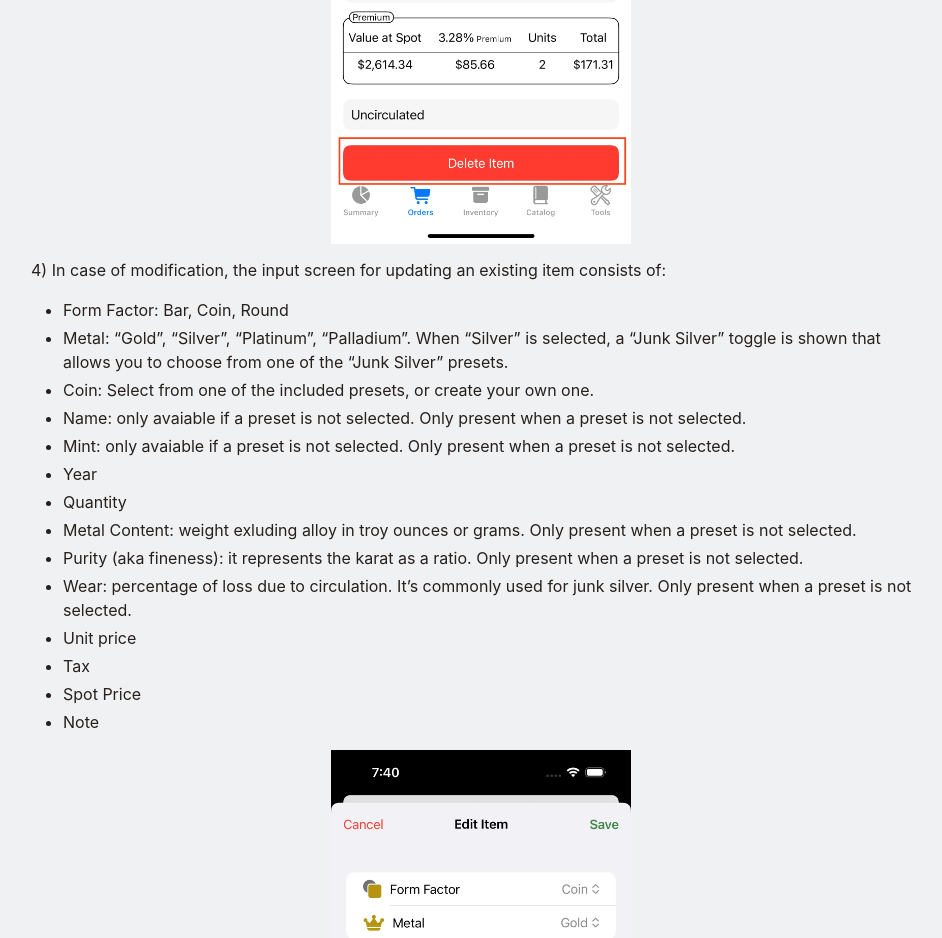
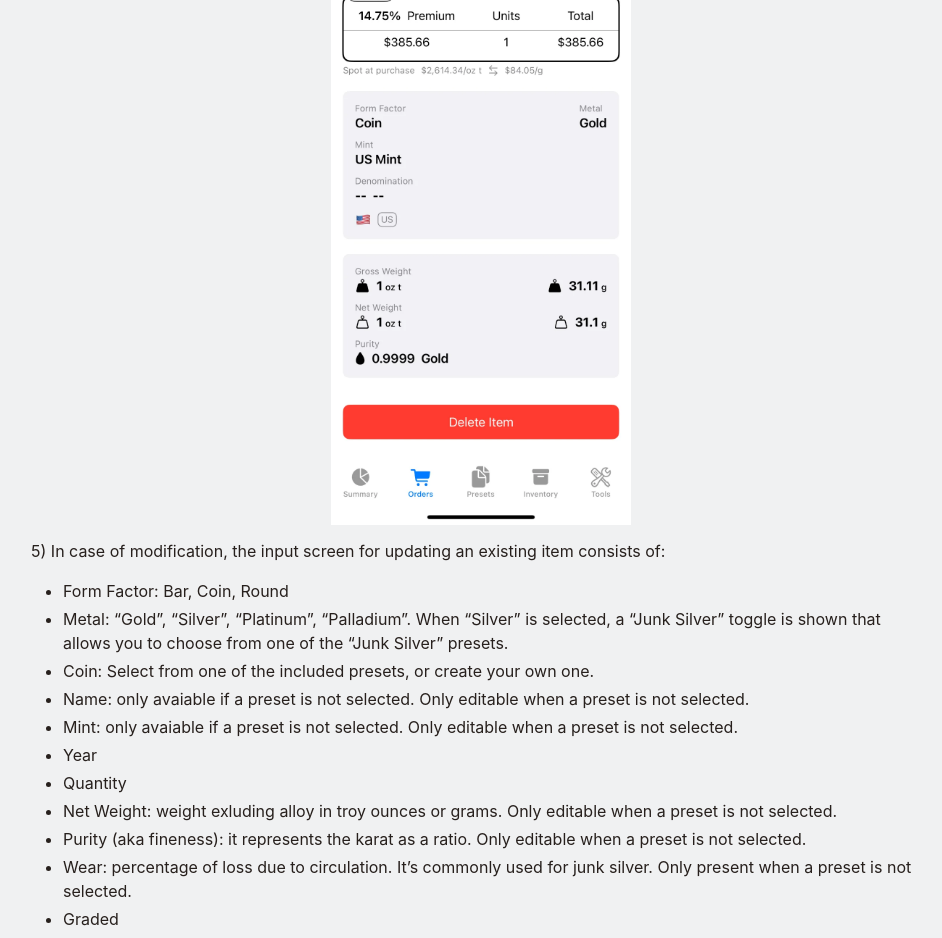
Before and after one commit to Precious-Metals-Manager/precious-metals-manager-landing-page, a Jekyll site: the page built from _getting-started/modify-delete-item.md, in a window 1280 px wide and 1400 px high, scrolled down 2187 px. Shown: the top 938 px of the window, without its empty margins (159-1101 px from the left). Built offline with Jekyll 4.4.1, drawn with Linux system fonts in a browser that asks for light colours; cached includes are drawn as plain includes; nearby versions of some CDN libraries; some of the changed lines change nothing that is shown; some of the changed text lies outside the part shown.

Commit message:
Update modify and delete item guide

```diff
--- a/_getting-started/modify-delete-item.md
+++ b/_getting-started/modify-delete-item.md
@@ -13,40 +13,52 @@
    data_dark="/assets/images/dark/tap_on_order_dark.webp"
    alt="Tap on order" %}
 
-2) Tap on the item you with to modify under the "Items" sections.
+2) Tap on the "Items" button.
 
 {% include theme-image.html
    data_light="/assets/images/light/order_details_light.webp"
    data_dark="/assets/images/dark/order_details_dark.webp"
    alt="Tap on order item" %}
 
-3) Tap on "Edit" button on the top right for modifying an item, or the "Delete Item" button at the bottom of the page for deletion.
+3) Now tap on the item you want to delete.
+
+{% include theme-image.html
+   data_light="/assets/images/light/edit_and_delete_items_list_light.webp"
+   data_dark="/assets/images/dark/edit_and_delete_items_list_dark.webp"
+   alt="Select item from list" %}
+
+4) Tap on "Edit" button on the top right for modifying an item, or the "Delete Item" button at the bottom of the page for deletion.
 
 {% include theme-image.html
    data_light="/assets/images/light/edit_and_delete_item_buttons_light.webp"
    data_dark="/assets/images/dark/edit_and_delete_item_buttons_dark.webp"
    alt="Edit or delete item buttons screen" %}
 
-4) In case of modification, the input screen for updating an existing item consists of:
+5) In case of modification, the input screen for updating an existing item consists of:
 
 * Form Factor: Bar, Coin, Round
 * Metal: "Gold", "Silver", "Platinum", "Palladium". When "Silver" is selected, a "Junk Silver" toggle is shown that allows you to choose from one of the "Junk Silver" presets.
 * Coin: Select from one of the included presets, or create your own one.
-* Name: only avaiable if a preset is not selected. Only present when a preset is not selected.
-* Mint: only avaiable if a preset is not selected. Only present when a preset is not selected.
+* Name: only avaiable if a preset is not selected. Only editable when a preset is not selected.
+* Mint: only avaiable if a preset is not selected. Only editable when a preset is not selected.
 * Year
 * Quantity
-* Metal Content: weight exluding alloy in troy ounces or grams. Only present when a preset is not selected.
-* Purity (aka fineness): it represents the karat as a ratio. Only present when a preset is not selected.
+* Net Weight: weight exluding alloy in troy ounces or grams. Only editable when a preset is not selected.
+* Purity (aka fineness): it represents the karat as a ratio. Only editable when a preset is not selected.
 * Wear: percentage of loss due to circulation. It's commonly used for junk silver. Only present when a preset is not selected.
+* Graded
 * Unit price
 * Tax
 * Spot Price
 * Note
 
-{% include theme-image.html
-   data_light="/assets/images/light/edit_item_light.webp"
-   data_dark="/assets/images/dark/edit_item_dark.webp"
+> Some of the fields cannot be modified and selecting a different bullion preset is required.
+
+{% include theme-two-images.html
+   data_light_1="/assets/images/light/edit_item_light.webp"
+   data_dark_1="/assets/images/dark/edit_item_dark.webp"
+   data_light_2="/assets/images/light/edit_item_pricing_light.webp"
+   data_dark_2="/assets/images/dark/edit_item_pricing_dark.webp"
    alt="Edit item screen" %}
 
-5) Update the desired fields and save.
+6) Update the desired fields and save.
```
Also changed, not shown: assets/images/dark/edit_and_delete_item_buttons_dark.webp, assets/images/dark/edit_item_dark.webp, assets/images/light/edit_and_delete_item_buttons_light.webp, assets/images/light/edit_item_light.webp.
